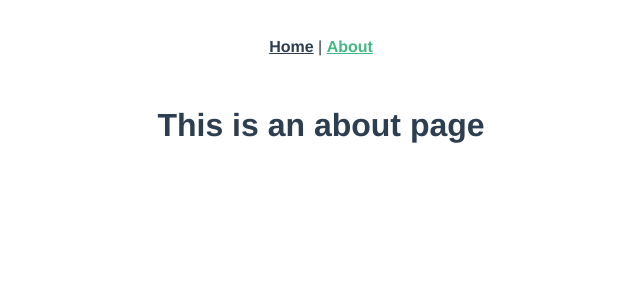
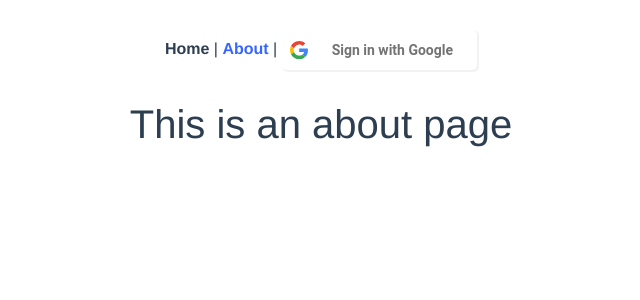
Before and after one commit to ergofriend/makina, a Vue app: page /about in a window 1280 px wide. Shown: the top 300 px of the page, without its empty margins (319-959 px from the left). Built offline with nearby package versions, Linux system fonts and the light colour scheme.

Commit message:
Authentication Component!

```diff
--- a/package.json
+++ b/package.json
@@ -7,6 +7,9 @@
     "build": "vue-cli-service build"
   },
   "dependencies": {
+    "@firebase/app": "^0.3.3",
+    "@firebase/auth": "^0.7.4",
+    "@firebase/firestore": "^0.7.2",
     "register-service-worker": "^1.0.0",
     "vue": "^2.5.17",
     "vue-router": "^3.0.1",
--- a/public/index.html
+++ b/public/index.html
@@ -1,12 +1,19 @@
 <!DOCTYPE html>
 <html lang="en">
+
 <head>
   <meta charset="utf-8">
   <meta http-equiv="X-UA-Compatible" content="IE=edge">
   <meta name="viewport" content="width=device-width,initial-scale=1.0">
   <link rel="icon" href="<%= BASE_URL %>favicon.ico">
   <title>makina</title>
+  <!-- Spectre CSS -->
+  <!-- https://picturepan2.github.io/spectre -->
+  <link rel="stylesheet" href="https://unpkg.com/spectre.css/dist/spectre.min.css">
+  <link rel="stylesheet" href="https://unpkg.com/spectre.css/dist/spectre-exp.min.css">
+  <link rel="stylesheet" href="https://unpkg.com/spectre.css/dist/spectre-icons.min.css">
 </head>
+
 <body>
   <noscript>
     <strong>We're sorry but makina doesn't work properly without JavaScript enabled. Please enable it to continue.</strong>
@@ -14,4 +21,5 @@
   <div id="app"></div>
   <!-- built files will be auto injected -->
 </body>
+
 </html>
--- a/src/App.vue
+++ b/src/App.vue
@@ -1,29 +1,26 @@
 <template>
   <div id="app">
-    <div id="nav">
-      <router-link to="/">Home</router-link> |
-      <router-link to="/about">About</router-link>
-    </div>
+    <Navigation />
     <router-view/>
   </div>
 </template>
+<script>
+// @ is an alias to /src
+import Navigation from "@/components/Navigation.vue";
 
+export default {
+  name: "home",
+  components: {
+    Navigation
+  }
+};
+</script>
 <style lang="scss">
 #app {
-  font-family: 'Avenir', Helvetica, Arial, sans-serif;
+  font-family: "Avenir", Helvetica, Arial, sans-serif;
   -webkit-font-smoothing: antialiased;
   -moz-osx-font-smoothing: grayscale;
   text-align: center;
   color: #2c3e50;
 }
-#nav {
-  padding: 30px;
-  a {
-    font-weight: bold;
-    color: #2c3e50;
-    &.router-link-exact-active {
-      color: #42b983;
-    }
-  }
-}
 </style>
--- /dev/null
+++ b/src/components/Authentication.vue
@@ -0,0 +1,99 @@
+<template>
+    <div class="authentication">
+      <!-- ログイン時にはフォームとログアウトボタンを表示 -->
+      <div v-if="user.uid" key="login">
+        [{{ user.displayName }}]
+        <button type="button" class="btn btn-sm" @click="doLogout">
+          <i class="fas fa-sign-out-alt"></i> Sign out
+        </button>
+      </div>
+      <!-- 未ログイン時にはログインボタンを表示 -->
+      <div v-else key="logout">
+        <button type="button" class="google-button" @click="doLogin">
+          <span class="google-button__icon">
+            <svg viewBox="0 0 366 372" xmlns="http://www.w3.org/2000/svg"><path d="M125.9 10.2c40.2-13.9 85.3-13.6 125.3 1.1 22.2 8.2 42.5 21 59.9 37.1-5.8 6.3-12.1 12.2-18.1 18.3l-34.2 34.2c-11.3-10.8-25.1-19-40.1-23.6-17.6-5.3-36.6-6.1-54.6-2.2-21 4.5-40.5 15.5-55.6 30.9-12.2 12.3-21.4 27.5-27 43.9-20.3-15.8-40.6-31.5-61-47.3 21.5-43 60.1-76.9 105.4-92.4z" id="Shape" fill="#EA4335"/><path d="M20.6 102.4c20.3 15.8 40.6 31.5 61 47.3-8 23.3-8 49.2 0 72.4-20.3 15.8-40.6 31.6-60.9 47.3C1.9 232.7-3.8 189.6 4.4 149.2c3.3-16.2 8.7-32 16.2-46.8z" id="Shape" fill="#FBBC05"/><path d="M361.7 151.1c5.8 32.7 4.5 66.8-4.7 98.8-8.5 29.3-24.6 56.5-47.1 77.2l-59.1-45.9c19.5-13.1 33.3-34.3 37.2-57.5H186.6c.1-24.2.1-48.4.1-72.6h175z" id="Shape" fill="#4285F4"/><path d="M81.4 222.2c7.8 22.9 22.8 43.2 42.6 57.1 12.4 8.7 26.6 14.9 41.4 17.9 14.6 3 29.7 2.6 44.4.1 14.6-2.6 28.7-7.9 41-16.2l59.1 45.9c-21.3 19.7-48 33.1-76.2 39.6-31.2 7.1-64.2 7.3-95.2-1-24.6-6.5-47.7-18.2-67.6-34.1-20.9-16.6-38.3-38-50.4-62 20.3-15.7 40.6-31.5 60.9-47.3z" fill="#34A853"/></svg>
+          </span>
+          <span class="google-button__text">Sign in with Google</span>
+        </button>
+      </div>
+    </div>
+</template>
+<script>
+import Firebase from "./../firebase";
+export default {
+  name: "authentication",
+  created: function() {
+    Firebase.onAuth();
+  },
+  computed: {
+    user() {
+      return this.$store.getters.user;
+    }
+  },
+  methods: {
+    doLogin() {
+      Firebase.login();
+    },
+    // ログアウト処理
+    doLogout() {
+      Firebase.logout();
+    }
+  }
+};
+</script>
+<style scoped>
+.authentication {
+  display: inline-block;
+}
+.google-button {
+  height: 40px;
+  border-width: 0;
+  background: white;
+  color: #737373;
+  border-radius: 5px;
+  white-space: nowrap;
+  box-shadow: 1px 1px 0px 1px rgba(0, 0, 0, 0.05);
+  transition-property: background-color, box-shadow;
+  transition-duration: 150ms;
+  transition-timing-function: ease-in-out;
+  padding: 0;
+}
+.google-button:focus,
+.google-button:hover {
+  box-shadow: 1px 4px 5px 1px rgba(0, 0, 0, 0.1);
+}
+.google-button:active {
+  background-color: #e5e5e5;
+  box-shadow: none;
+  transition-duration: 10ms;
+}
+.google-button__icon {
+  display: inline-block;
+  vertical-align: middle;
+  margin: 8px 0 8px 8px;
+  width: 18px;
+  height: 18px;
+  box-sizing: border-box;
+}
+.google-button__icon--plus {
+  width: 27px;
+}
+.google-button__text {
+  display: inline-block;
+  vertical-align: middle;
+  padding: 0 24px;
+  font-size: 14px;
+  font-weight: bold;
+  font-family: "Roboto", arial, sans-serif;
+}
+html,
+body {
+  height: 100%;
+}
+body {
+  background-color: #f0f0f0;
+  display: flex;
+  align-items: center;
+  justify-content: center;
+}
+</style>
--- a/src/components/HelloWorld.vue
+++ /dev/null
@@ -1,57 +0,0 @@
-<template>
-  <div class="hello">
-    <h1>{{ msg }}</h1>
-    <p>
-      For guide and recipes on how to configure / customize this project,<br>
-      check out the
-      <a href="https://cli.vuejs.org" target="_blank" rel="noopener">vue-cli documentation</a>.
-    </p>
-    <h3>Installed CLI Plugins</h3>
-    <ul>
-      <li><a href="https://github.com/vuejs/vue-cli/tree/dev/packages/%40vue/cli-plugin-pwa" target="_blank" rel="noopener">pwa</a></li>
-    </ul>
-    <h3>Essential Links</h3>
-    <ul>
-      <li><a href="https://vuejs.org" target="_blank" rel="noopener">Core Docs</a></li>
-      <li><a href="https://forum.vuejs.org" target="_blank" rel="noopener">Forum</a></li>
-      <li><a href="https://chat.vuejs.org" target="_blank" rel="noopener">Community Chat</a></li>
-      <li><a href="https://twitter.com/vuejs" target="_blank" rel="noopener">Twitter</a></li>
-      <li><a href="https://news.vuejs.org" target="_blank" rel="noopener">News</a></li>
-    </ul>
-    <h3>Ecosystem</h3>
-    <ul>
-      <li><a href="https://router.vuejs.org" target="_blank" rel="noopener">vue-router</a></li>
-      <li><a href="https://vuex.vuejs.org" target="_blank" rel="noopener">vuex</a></li>
-      <li><a href="https://github.com/vuejs/vue-devtools#vue-devtools" target="_blank" rel="noopener">vue-devtools</a></li>
-      <li><a href="https://vue-loader.vuejs.org" target="_blank" rel="noopener">vue-loader</a></li>
-      <li><a href="https://github.com/vuejs/awesome-vue" target="_blank" rel="noopener">awesome-vue</a></li>
-    </ul>
-  </div>
-</template>
-
-<script>
-export default {
-  name: 'HelloWorld',
-  props: {
-    msg: String
-  }
-}
-</script>
-
-<!-- Add "scoped" attribute to limit CSS to this component only -->
-<style scoped lang="scss">
-h3 {
-  margin: 40px 0 0;
-}
-ul {
-  list-style-type: none;
-  padding: 0;
-}
-li {
-  display: inline-block;
-  margin: 0 10px;
-}
-a {
-  color: #42b983;
-}
-</style>
--- /dev/null
+++ b/src/components/Navigation.vue
@@ -0,0 +1,30 @@
+<template>
+    <div id="nav">
+        <router-link to="/">Home</router-link> |
+        <router-link to="/about">About</router-link> |
+        <Authentication />
+    </div>
+</template>
+<script>
+// @ is an alias to /src
+import Authentication from "@/components/Authentication.vue";
+
+export default {
+  name: "navigation",
+  components: {
+    Authentication
+  }
+};
+</script>
+<style lang="scss">
+#nav {
+  padding: 30px;
+  a {
+    font-weight: bold;
+    color: #2c3e50;
+    &.router-link-exact-active {
+      color: #3765ff;
+    }
+  }
+}
+</style>
--- /dev/null
+++ b/src/firebase.js
@@ -0,0 +1,49 @@
+import firebase from "@firebase/app";
+import "@firebase/auth";
+import store from "./store";
+
+const config = {
+  apiKey: "AIzaSyDkYcITJHznTlVqbroQbZBqDk8UTivrWrA",
+  authDomain: "for-test-firebase.firebaseapp.com",
+  databaseURL: "https://for-test-firebase.firebaseio.com",
+  projectId: "for-test-firebase",
+  storageBucket: "for-test-firebase.appspot.com",
+  messagingSenderId: "951272108176"
+};
+
+export default {
+  init() {
+    firebase.initializeApp(config);
+    firebase.auth().setPersistence(firebase.auth.Auth.Persistence.SESSION);
+  },
+  login() {
+    const provider = new firebase.auth.GoogleAuthProvider();
+    firebase
+      .auth()
+      .signInWithPopup(provider)
+      .then(function() {
+        var user = firebase.auth().currentUser;
+        store.commit("onAuthStateChanged", user);
+      })
+      .catch(function() {
+        console.log("login");
+      });
+  },
+  logout() {
+    firebase
+      .auth()
+      .signOut()
+      .then(function() {
+        store.commit("onAuthStateChanged", {});
+      })
+      .catch(function() {
+        console.log("logout");
+      });
+  },
+  onAuth() {
+    firebase.auth().onAuthStateChanged(user => {
+      user = user ? user : {};
+      store.commit("onAuthStateChanged", user);
+    });
+  }
+};
--- a/src/main.js
+++ b/src/main.js
@@ -1,13 +1,16 @@
-import Vue from 'vue'
-import App from './App.vue'
-import router from './router'
-import store from './store'
-import './registerServiceWorker'
+import Vue from "vue";
+import App from "./App.vue";
+import router from "./router";
+import store from "./store";
+import "./registerServiceWorker";
 
-Vue.config.productionTip = false
+Vue.config.productionTip = false;
+
+import Firebase from "./firebase";
+Firebase.init();
 
 new Vue({
   router,
   store,
   render: h => h(App)
-}).$mount('#app')
+}).$mount("#app");
--- a/src/store.js
+++ b/src/store.js
@@ -1,16 +1,21 @@
-import Vue from 'vue'
-import Vuex from 'vuex'
+import Vue from "vue";
+import Vuex from "vuex";
 
-Vue.use(Vuex)
+Vue.use(Vuex);
 
 export default new Vuex.Store({
   state: {
-
+    user: {}
   },
   mutations: {
-
+    onAuthStateChanged(state, user) {
+      state.user = user;
+    }
   },
-  actions: {
-
+  actions: {},
+  getters: {
+    user(state) {
+      return state.user;
+    }
   }
-})
+});
--- a/src/views/About.vue
+++ b/src/views/About.vue
@@ -3,3 +3,9 @@
     <h1>This is an about page</h1>
   </div>
 </template>
+<script>
+export default {
+  name: "about",
+  components: {}
+};
+</script>
--- a/src/views/Home.vue
+++ b/src/views/Home.vue
@@ -1,18 +1,12 @@
 <template>
   <div class="home">
     <img alt="Vue logo" src="../assets/logo.png">
-    <HelloWorld msg="Welcome to Your Vue.js App"/>
   </div>
 </template>
 
 <script>
-// @ is an alias to /src
-import HelloWorld from '@/components/HelloWorld.vue'
-
 export default {
-  name: 'home',
-  components: {
-    HelloWorld
-  }
-}
+  name: "home",
+  components: {}
+};
 </script>
```
Also changed, not shown: 1 other file (tests, documents, lock files or other folders). Lines whose indentation alone changed are shown as unchanged.
